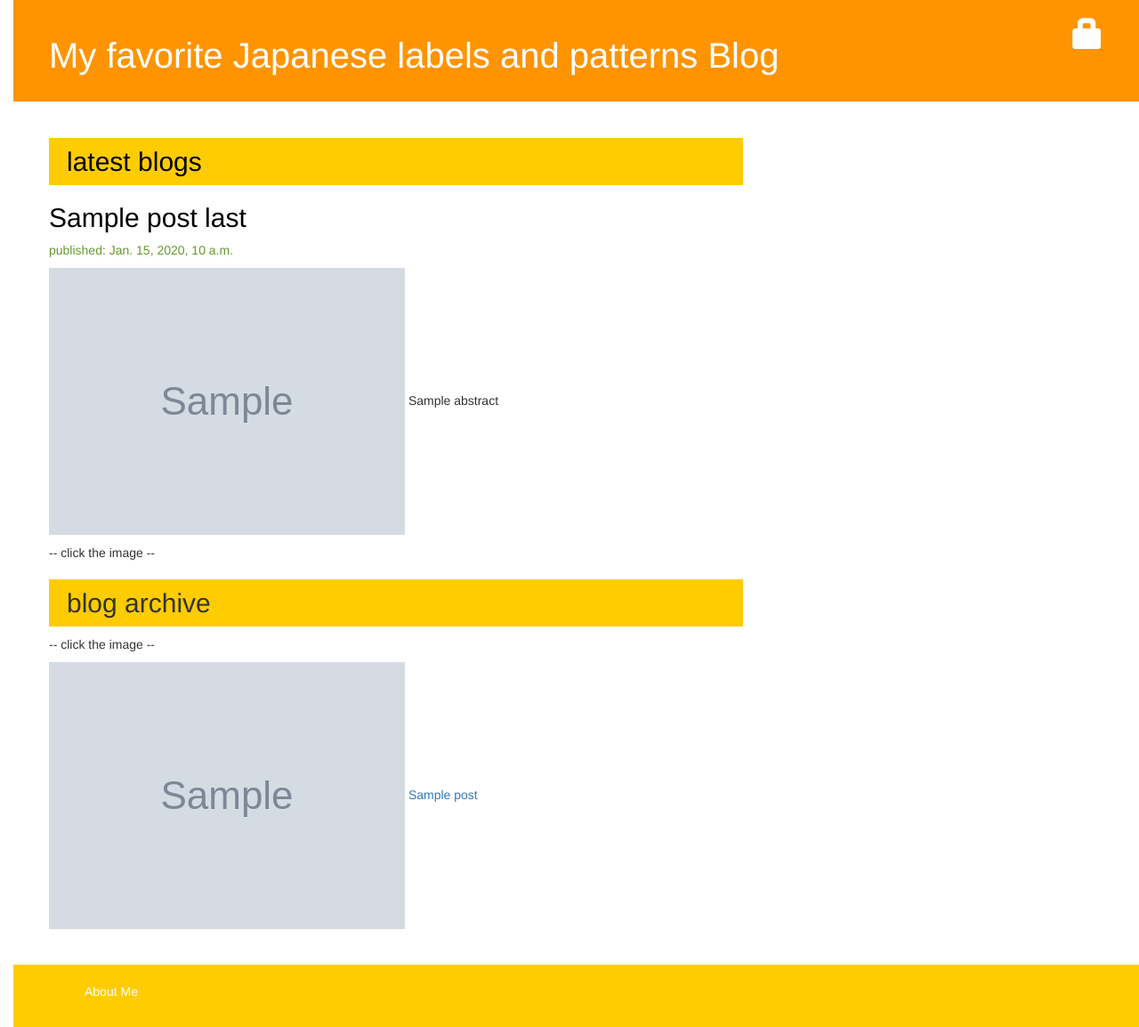
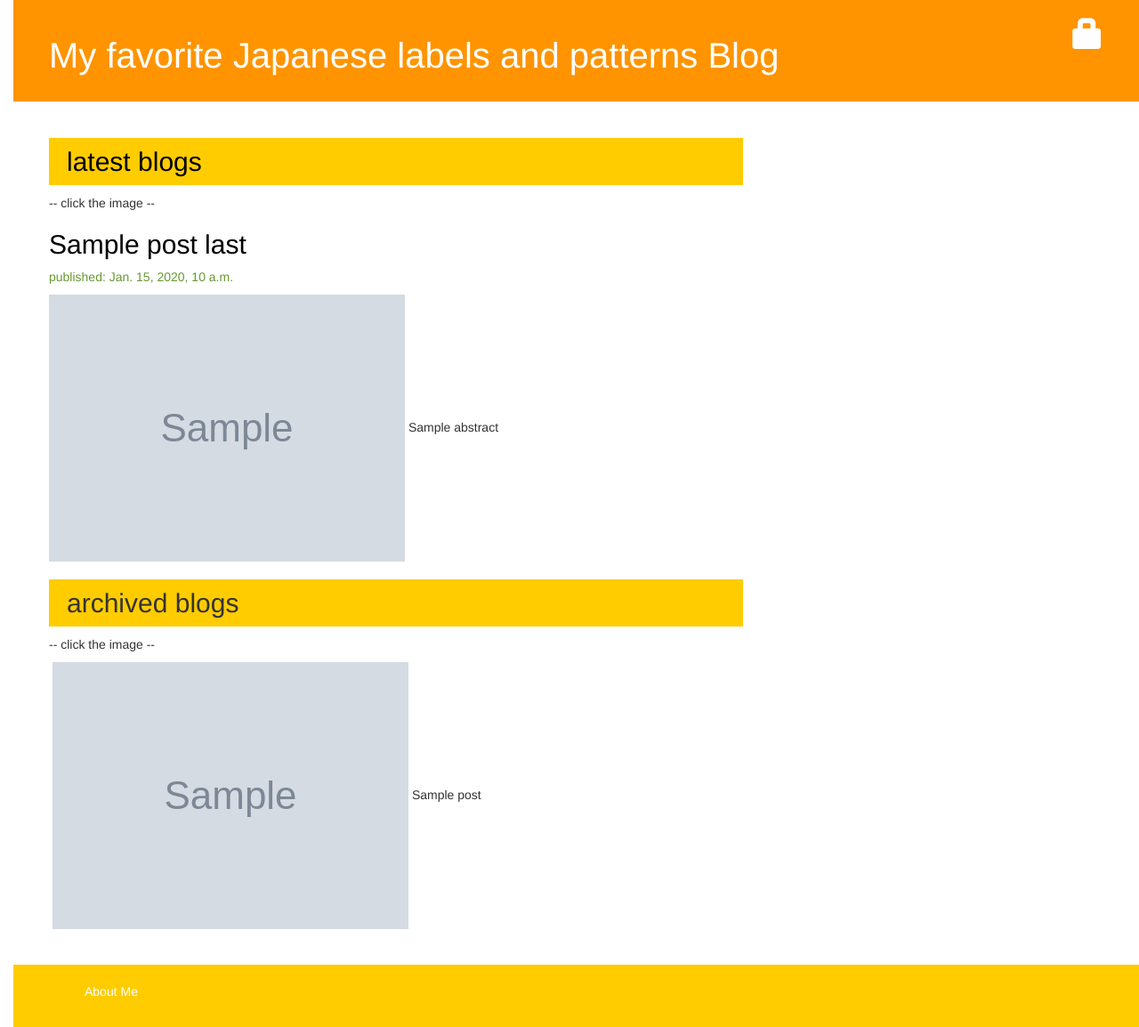
Before and after one commit to JsilverPi/my-first-blog, a Django app: template proj1/blog/templates/blog/post_list.html in a window 1280 px wide. Shown: the whole page at 89% size. Run offline with Django 3.2, Linux system fonts and the light colour scheme; the template is opened without the code that fills it: most values are stand-ins (such as "Sample title", 1, 10 or a date in 2020); grey boxes marked "Sample" are stand-in pictures; some libraries are stand-ins or nearby versions.

Commit message:
20191003-23:07

```diff
--- a/proj1/blog/static/css/blog.css
+++ b/proj1/blog/static/css/blog.css
@@ -64,3 +64,12 @@ h1,h2 a ,h3,h4 {
    padding-bottom: 10px;
    padding-left: 20px;
 }
+
+.archive a {
+   padding-top:4px;
+   padding-bottom: 4px;
+   padding-left:4px;
+}
+.ic-list {
+   padding-right:20px;
+}
--- a/proj1/blog/templates/blog/post_list.html
+++ b/proj1/blog/templates/blog/post_list.html
@@ -11,6 +11,8 @@
 <div class="post">
  <div class="term">
    <h2>latest blogs</h2>
+
+       <p> -- click the image --</p>
  </div>
  {% for post in posts %}
    <div class="title">
@@ -24,38 +26,27 @@
       <a  href="{% url 'post_detail' pk=post.pk %}">
       <img src="/static/ic-{{post.file_name}}" %}" >
       </a>
-        {{post_last.abstract|linebreaksbr}}
-       <p> -- click the image --</p>
+        {{post.abstract|linebreaksbr}}
 
 </div>
  {% endfor %}
 
 <div class="term">
-   <h2>blog archive </h2>
+   <h2>archived blogs </h2>
        <p> -- click the image --</p>
 </div>
 
-  {% for post in posts  %}
-<!--
+    <div class="archive" >
+  {% for post in posts_a  %}
 
-    <div class="post">
-      <h1><a href="{% url 'post_detail' pk=post.pk %}">{{post.title}}</a></h1>
-      <div class="date">
-         <p>published: {{ post.published_date}} </p>
-      </div>
-      <p>
--->
       <a  href="{% url 'post_detail' pk=post.pk %}">
-      <img src="/static/ic-{{post.file_name}}" %}" >
+      <img src="/static/ic-{{post.file_name}}" %}" ></span>
+      </a>
   <!-- 2019/10/02 -->
-      {{post.title}}
-      </a>
-<!--
-        {{post.abstract|linebreaksbr}}
-      </p>
+      <span class="ic-list">{{post.title}}</span>
+  {% endfor %}
+    <br>
     </div>
--->
-  {% endfor %}
 
      </div>
     </div>
--- a/proj1/blog/views.py
+++ b/proj1/blog/views.py
@@ -13,12 +13,11 @@ from  django.db.models import F
 def post_list(request):
 #
 #
-#  posts=Post_M.objects.filter(published_date__lte=timezone.now()).order_by('published_date')
+   posts_a=Post_M.objects.filter(published_date__lte=timezone.now()).order_by('published_date')
 #  post_last=Post_M.objects.order_by('published_date').last()
    posts=Post_M.objects.order_by(F('published_date').desc(nulls_last=True)).all()[:3]
 #  return  render(request,'blog/post_list.html',{'posts': posts, 'post_last':post_last})
-   return  render(request,'blog/post_list.html',{'posts': posts })
-
+   return  render(request,'blog/post_list.html',{'posts': posts , 'posts_a':posts_a})
 def post_detail(request,pk):
   post=get_object_or_404(Post_M,pk=pk)
   return  render(request,'blog/post_detail.html',{'post': post})
```
Also changed, not shown: 1 other file.
